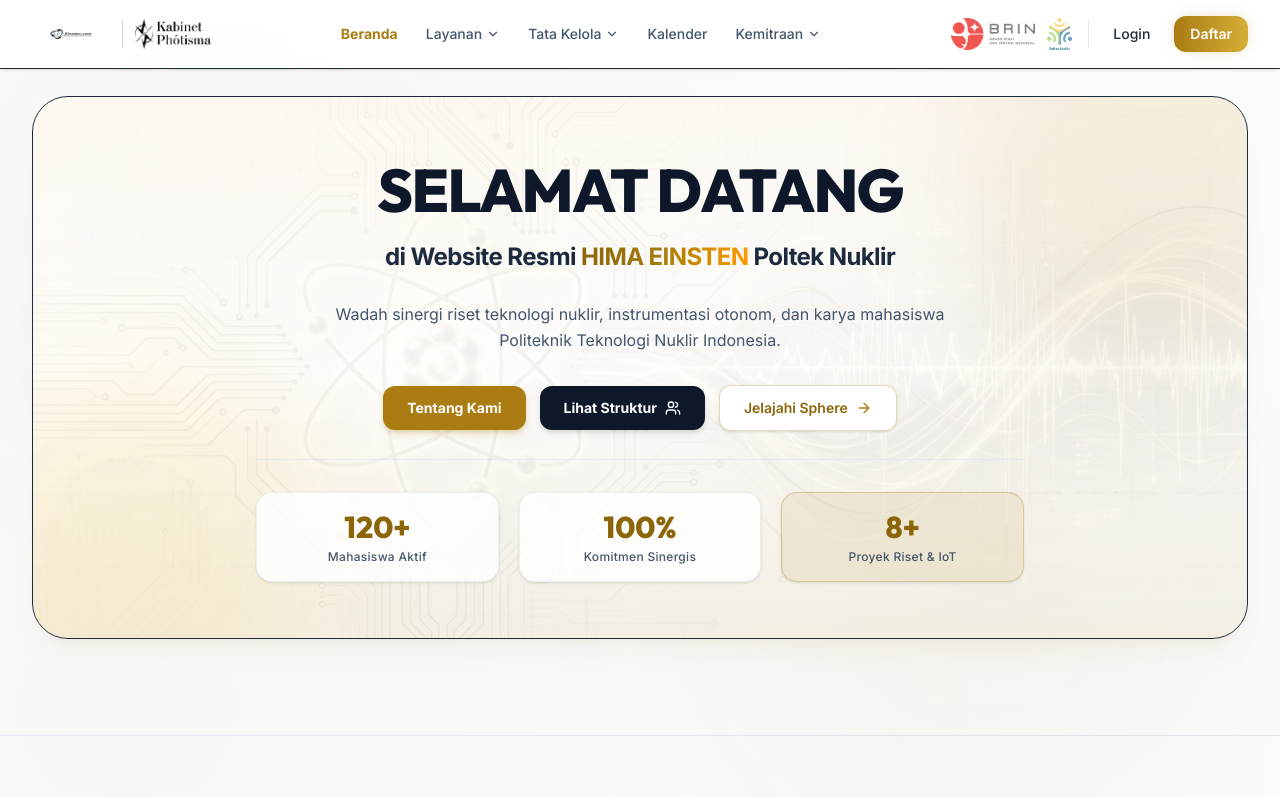
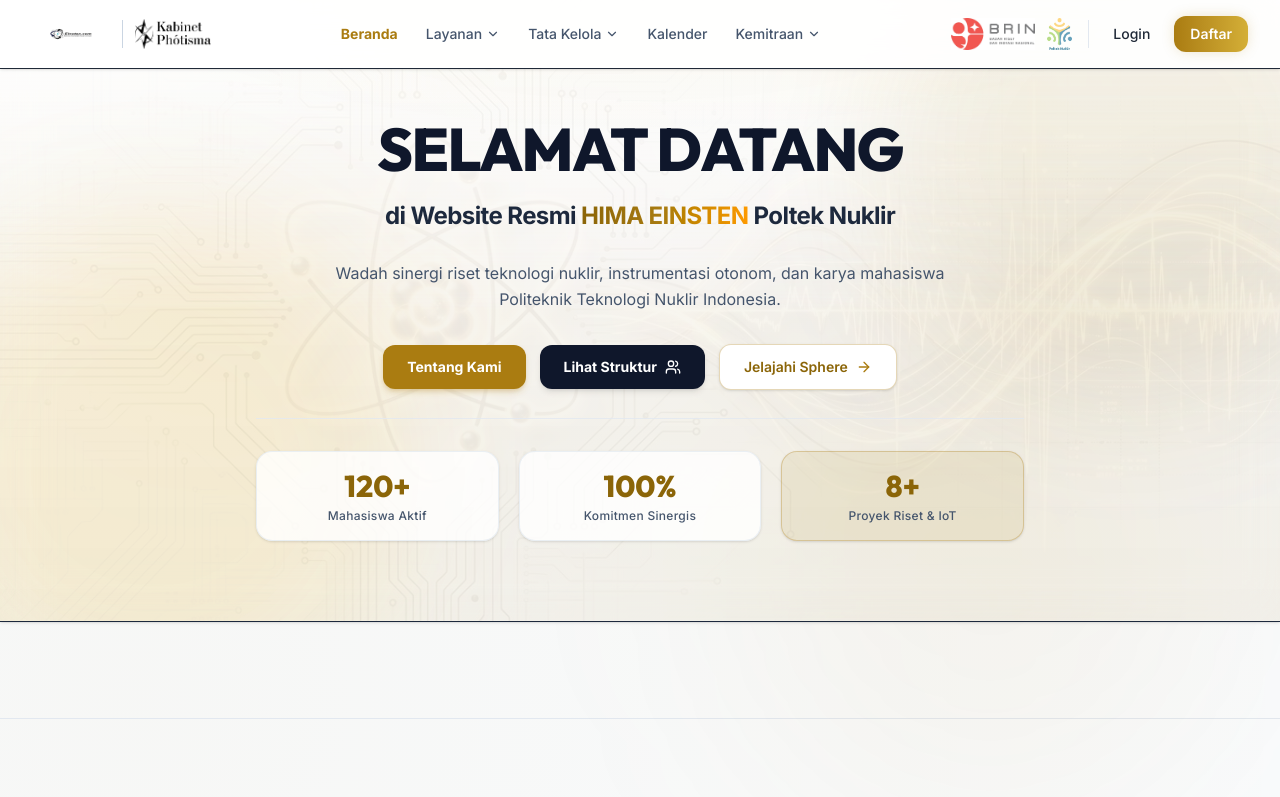
Before and after one commit to Adiguna0010/website-hima-einstein-com, a React (Vite) app: page / in a window 1280 px wide. Shown: the top 797 px of the page. Built offline with nearby package versions, Linux system fonts and the light colour scheme.

Commit message:
style: expand hero banner to full width edge-to-edge

```diff
--- a/src/pages/Home.jsx
+++ b/src/pages/Home.jsx
@@ -198,26 +198,25 @@ export default function Home() {
   };
 
   return (
-    <div className="relative pt-24 space-y-24 overflow-hidden pb-16 text-slate-800 font-sans">
+    <div className="relative space-y-24 overflow-hidden pb-16 text-slate-800 font-sans">
       {/* Decorative Orbs */}
       <div className="absolute top-10 left-10 w-96 h-96 rounded-full bg-gold/5 glow-orb"></div>
       <div className="absolute top-80 right-10 w-[500px] h-[500px] rounded-full bg-gold/5 glow-orb"></div>
 
-      {/* ================= HERO BANNER CONTAINER ================= */}
-      <header className="max-w-7xl mx-auto px-4 sm:px-6 lg:px-8">
-        <div className="relative rounded-3xl sm:rounded-[36px] border border-gold-border/60 bg-white/70 backdrop-blur-xl shadow-xl shadow-gold/5 p-6 sm:p-10 lg:p-14 overflow-hidden text-center">
+      {/* ================= HERO FULL-WIDTH BANNER ================= */}
+      <header className="relative w-full pt-28 pb-16 sm:pb-20 border-b border-gold-border/40 bg-gradient-to-b from-white/95 via-amber-500/[0.03] to-gold/[0.06] backdrop-blur-xl shadow-sm overflow-hidden text-center">
 
         {/* Subtle Background Pattern & Glow Effect */}
-          <div className="absolute inset-0 bg-gradient-to-b from-amber-500/5 via-transparent to-gold/10 pointer-events-none"></div>
-          <div className="absolute -top-24 -right-24 w-96 h-96 rounded-full bg-gold/10 blur-3xl pointer-events-none"></div>
-          <div className="absolute -bottom-24 -left-24 w-96 h-96 rounded-full bg-amber-400/10 blur-3xl pointer-events-none"></div>
+        <div className="absolute inset-0 bg-[radial-gradient(ellipse_80%_60%_at_50%_-20%,rgba(212,175,55,0.12),transparent_70%)] pointer-events-none"></div>
+        <div className="absolute -top-24 -right-24 w-[500px] h-[500px] rounded-full bg-gold/10 blur-3xl pointer-events-none"></div>
+        <div className="absolute -bottom-24 -left-24 w-[500px] h-[500px] rounded-full bg-amber-400/10 blur-3xl pointer-events-none"></div>
         <img
           src="/Media Einsten/Media Umum/hero_banner.jpg"
           alt="Hero Background Art"
-            className="absolute inset-0 w-full h-full object-cover opacity-[0.07] mix-blend-multiply pointer-events-none"
+          className="absolute inset-0 w-full h-full object-cover opacity-[0.06] mix-blend-multiply pointer-events-none"
         />
 
-          <div className="relative z-10 flex flex-col items-center justify-center space-y-7 max-w-4xl mx-auto">
+        <div className="relative z-10 max-w-5xl mx-auto px-4 sm:px-6 lg:px-8 flex flex-col items-center justify-center space-y-7">
 
           {/* Heading Hierarchy */}
           <div className="space-y-3">
@@ -273,7 +272,6 @@ export default function Home() {
             ))}
           </div>
 
-          </div>
         </div>
       </header>
 
```
Lines whose indentation alone changed are shown as unchanged.
